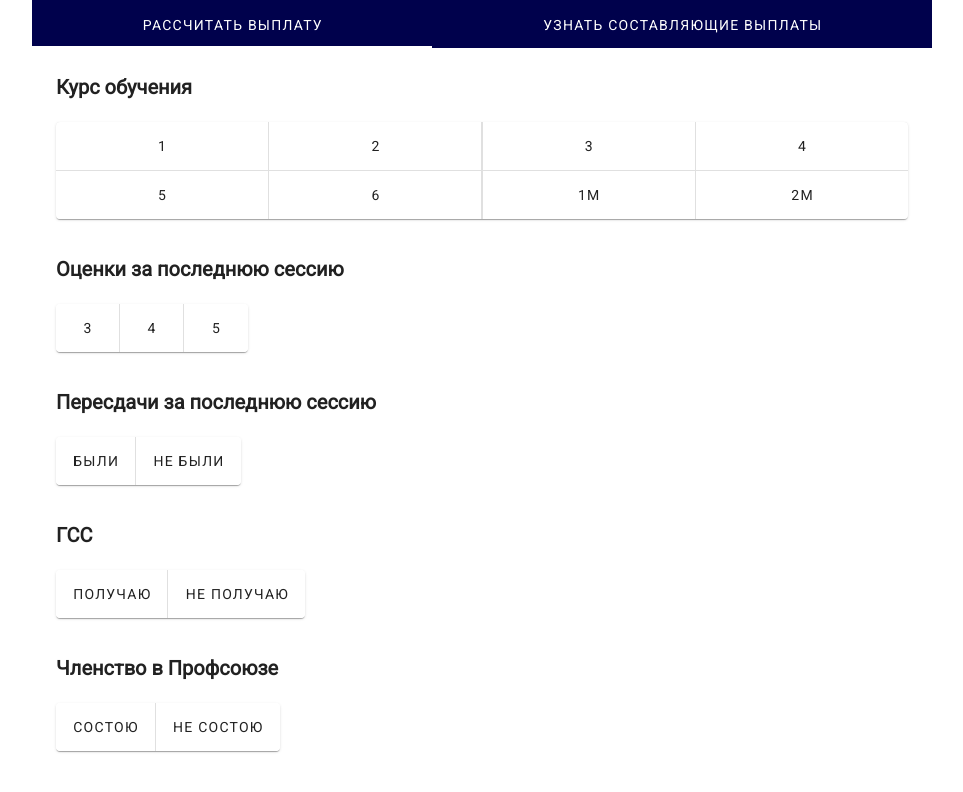
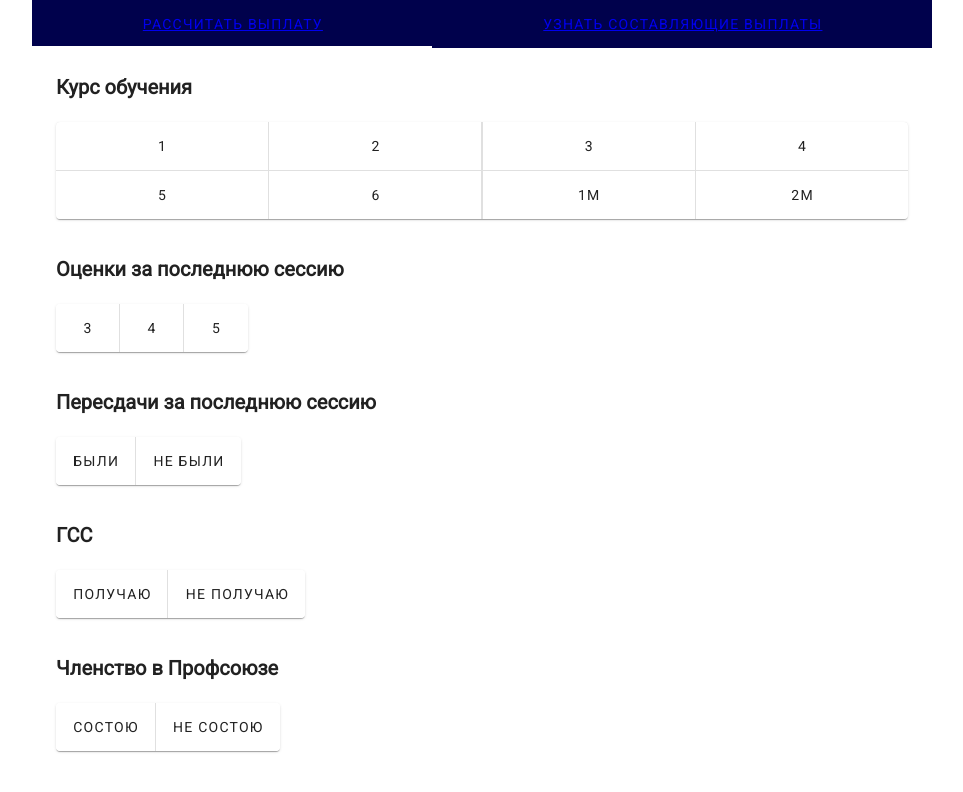
Before and after one commit to profcomff/calculator-ui, a Vue app: page /calc in a window 1280 px wide. Shown: the top 792 px of the page, without its empty margins (158-1121 px from the left). Built offline with nearby package versions, Linux system fonts and the light colour scheme.

Commit message:
Drop unused a style

```diff
--- a/src/App.vue
+++ b/src/App.vue
@@ -17,11 +17,4 @@
 	width: min(900px, 100%);
 	margin: 0 auto;
 }
-
-a {
-	outline: none;
-	text-decoration: none;
-	padding: 2px 1px 0;
-	color: white;
-}
 </style>
```
